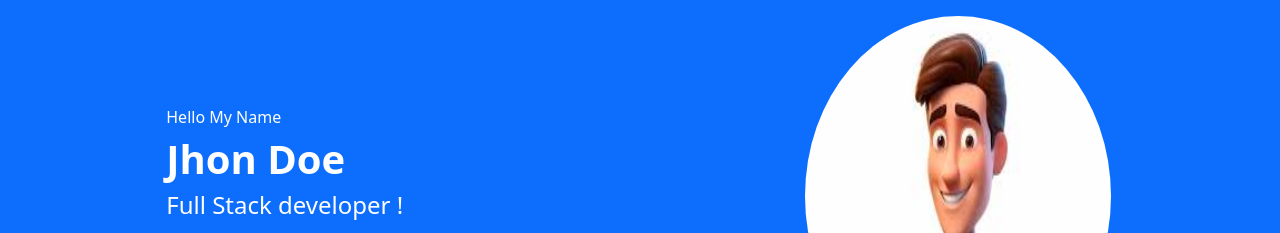
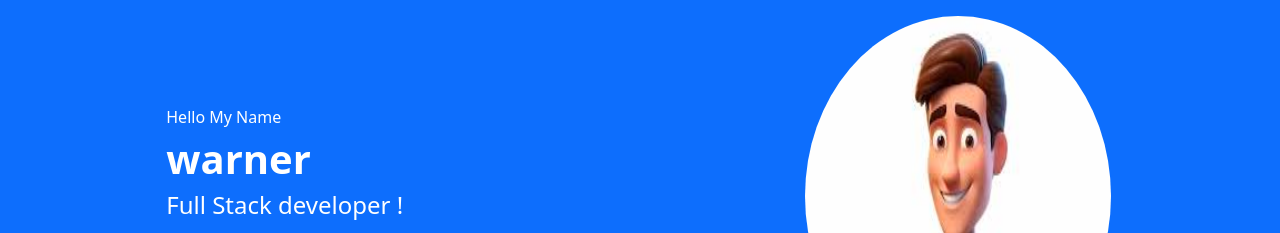
Before and after one commit to ajmalkp5/protfolio, a plain HTML site: page index.html in a window 1280 px wide. Shown: the top 233 px of the page. Drawn offline with nearby package versions, Linux system fonts and the light colour scheme.

Commit message:
initial commit

```diff
--- a/index.html
+++ b/index.html
@@ -18,7 +18,7 @@
                 <div class="col-lg-6 col-md-6 col-12 d-flex justify-content-center align-items-center ">
                     <div class="text-white">
                         <h6>Hello My Name</h6>
-                        <h1 class="fw-bolder">Jhon Doe</h1>
+                        <h1 class="fw-bolder">warner</h1>
                         <h4>Full Stack developer !</h4>
 
                         <button class="btn btn-outline-light rounded-pill btn-lg mt-2">Download CV</button>
```
